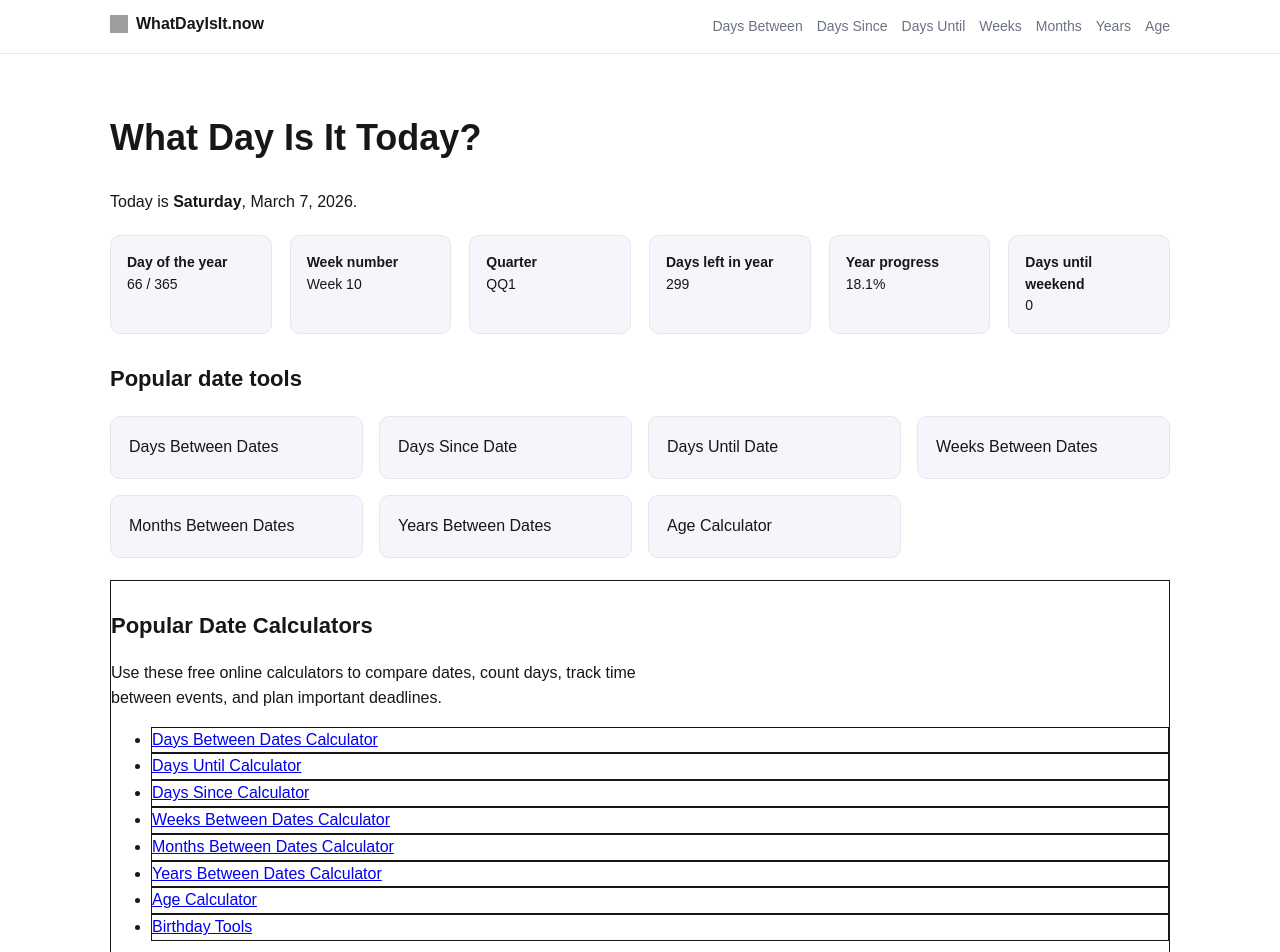
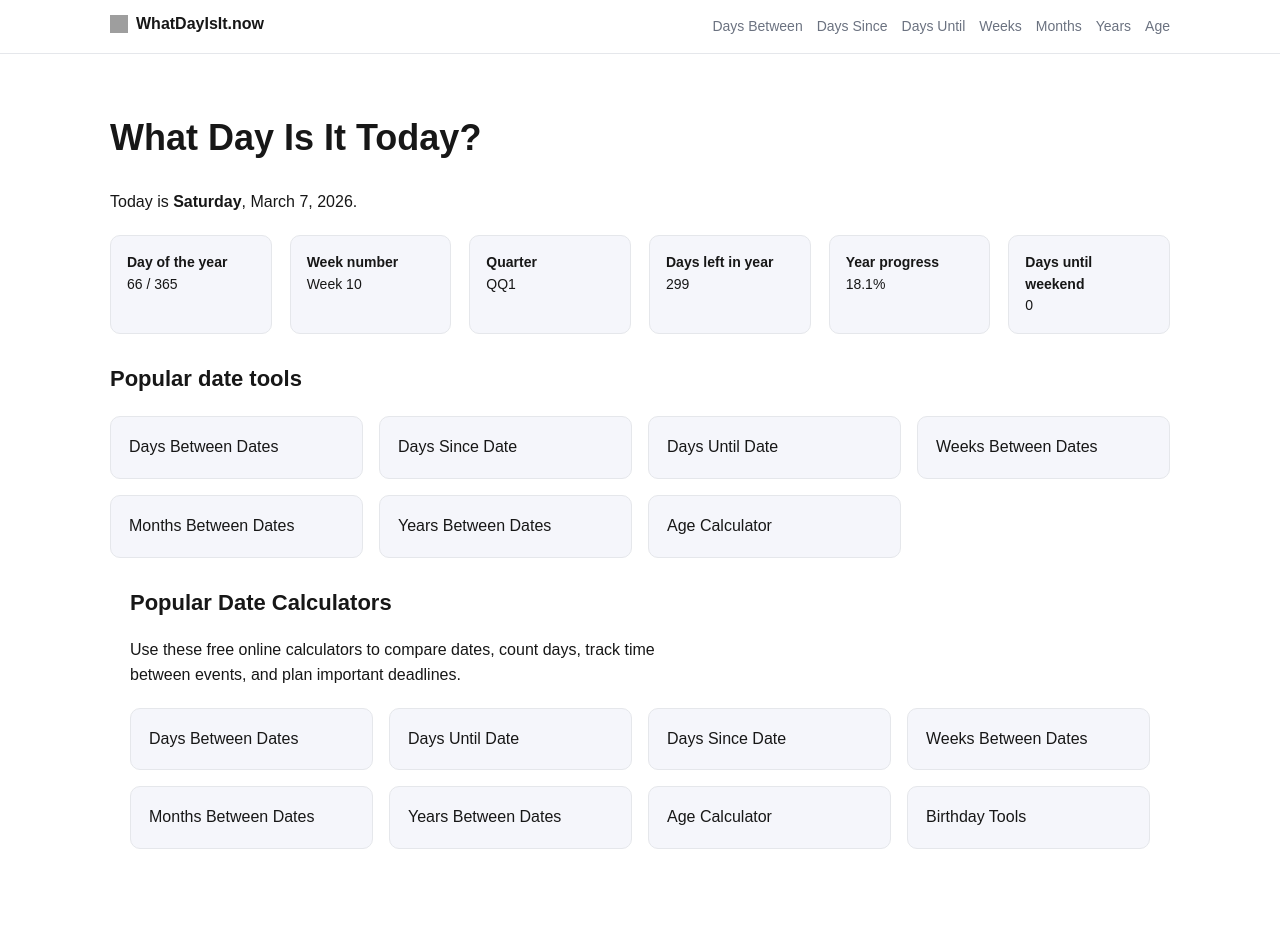
Before and after one commit to bosmeel/whatdayisit-now, a Next.js app: page / in a window 1280 px wide. Shown: the top 952 px of the page. Built offline with nearby package versions, Linux system fonts and the light colour scheme; grey boxes are pictures that could not be loaded.

Commit message:
UI: unify homepage calculators grid

```diff
--- a/app/page.tsx
+++ b/app/page.tsx
@@ -34,14 +34,14 @@ export const metadata: Metadata = {
 };
 
 const featuredLinks = [
-  { href: "/days-between", label: "Days Between Dates Calculator" },
-  { href: "/days-until", label: "Days Until Calculator" },
-  { href: "/days-since", label: "Days Since Calculator" },
-  { href: "/weeks-between", label: "Weeks Between Dates Calculator" },
-  { href: "/months-between", label: "Months Between Dates Calculator" },
-  { href: "/years-between", label: "Years Between Dates Calculator" },
+  { href: "/days-between", label: "Days Between Dates" },
+  { href: "/days-until", label: "Days Until Date" },
+  { href: "/days-since", label: "Days Since Date" },
+  { href: "/weeks-between", label: "Weeks Between Dates" },
+  { href: "/months-between", label: "Months Between Dates" },
+  { href: "/years-between", label: "Years Between Dates" },
   { href: "/age-calculator", label: "Age Calculator" },
-  { href: "/birthday", label: "Birthday Tools" },
+  { href: "/days-until-my-birthday", label: "Birthday Tools" },
 ];
 
 export default function Home() {
@@ -49,23 +49,20 @@ export default function Home() {
     <>
       <TodayDashboard />
 
-      <section className="mx-auto max-w-5xl px-4 pb-8 pt-4">
-        <div className="rounded-xl border p-6">
-          <h2 className="mb-3 text-2xl font-semibold">Popular Date Calculators</h2>
-          <p className="mb-5">
-            Use these free online calculators to compare dates, count days, track
-            time between events, and plan important deadlines.
-          </p>
+      <section className="container">
+        <h2>Popular Date Calculators</h2>
 
-          <ul className="grid gap-3 sm:grid-cols-2">
-            {featuredLinks.map((item) => (
-              <li key={item.href} className="rounded-lg border p-4 transition hover:bg-neutral-50">
-                <Link href={item.href} className="font-medium">
-                  {item.label}
-                </Link>
-              </li>
-            ))}
-          </ul>
+        <p>
+          Use these free online calculators to compare dates, count days,
+          track time between events, and plan important deadlines.
+        </p>
+
+        <div className="tool-grid">
+          {featuredLinks.map((item) => (
+            <Link key={item.href} href={item.href} className="tool-card">
+              {item.label}
+            </Link>
+          ))}
         </div>
       </section>
     </>
```
